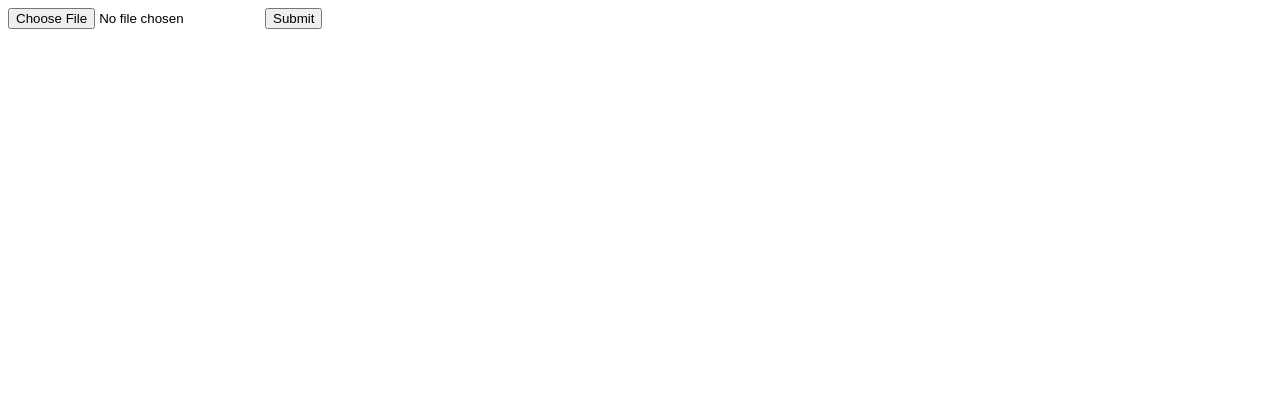
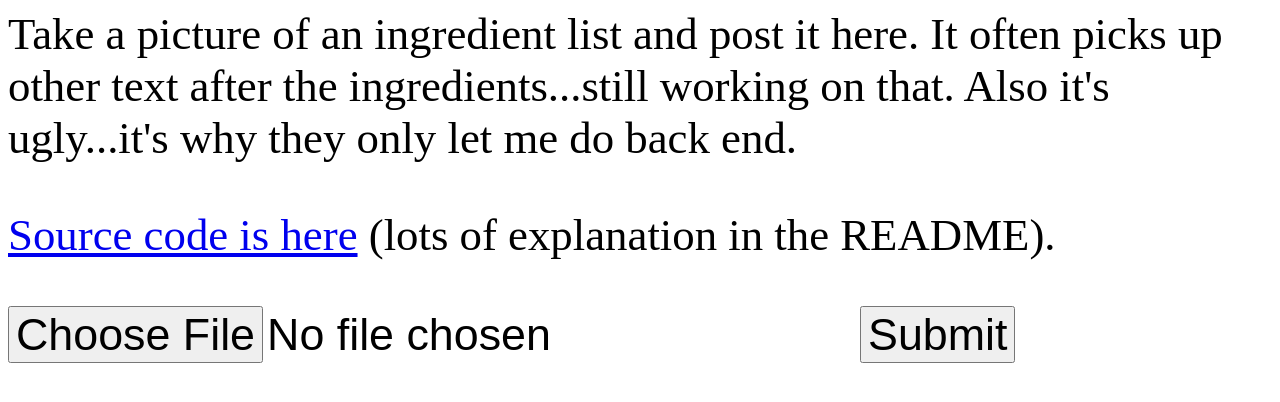
Before and after one commit to Joehunk/kimbo-app-prototype, a website: page www/index.html in a window 1280 px wide. Drawn offline with Linux system fonts and the light colour scheme.

Commit message:
Updated README

```diff
--- a/www/index.html
+++ b/www/index.html
@@ -3,9 +3,13 @@
     <title>Kimbo App Prototype</title>
 </head>
 <body>
+<p style="font-size:3.5vw;">Take a picture of an ingredient list and post it here. It often picks up other
+text after the ingredients...still working on that. Also it's ugly...it's why they only let me do back end.</p>
+<p style="font-size:3.5vw;"><a href="https://github.com/Joehunk/kimbo-app-prototype">Source code is here</a>
+    (lots of explanation in the README).</p>
 <form action="/upload_ingredients" method="POST" encType="multipart/form-data">
-    <input name="ingredients" type="file" />
-    <input name="OK" type="submit" />
+    <input style="font-size:3.5vw;" name="ingredients" type="file"/>
+    <input style="font-size:3.5vw;" name="OK" type="submit" />
 </form>
 </body>
 </html>
```
Also changed, not shown: README.md.
